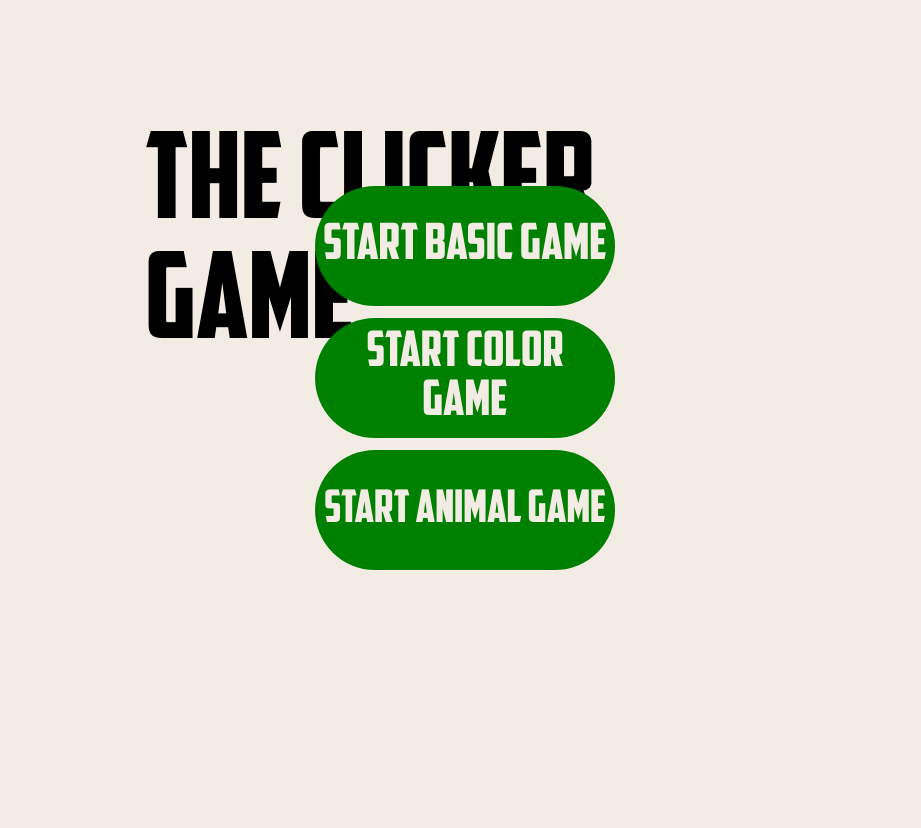
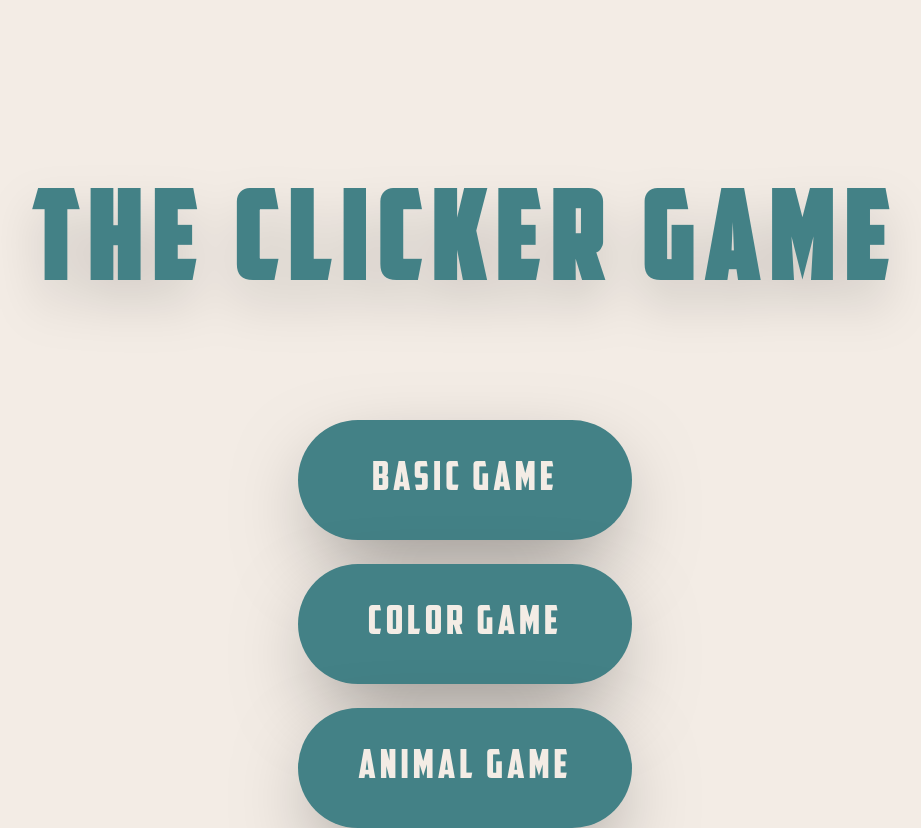
Before and after one commit to kaihochak/clicker, a plain HTML site: page index.html in a window 1280 px wide. Shown: the whole page, without its empty margins (175-1096 px from the left). Before the commit the page ends 800 px from the top, so only its background shows below. Drawn offline with nearby package versions, Linux system fonts and the light colour scheme.

Commit message:
starting page without functionality

```diff
--- a/index.html
+++ b/index.html
@@ -1,20 +1,52 @@
 <!DOCTYPE html>
 <html>
+
 <head>
-    <link rel="stylesheet" type="text/css" href="styles.css">
+    <meta charset="UTF-8" />
+    <meta name="viewport" content="width=device-width, initial-scale=1.0" />
+    <script src="https://cdn.tailwindcss.com"></script>
+    <link rel="stylesheet" type="text/css" href="styles.css" />
 </head>
-<title> the CLICKER game </title>
+<title>the CLICKER game</title>
+
 <body>
-    <div id="background">
-        <div id="startScreen">
-        <p id="titleHeader"> the CLICKER game </p>
-        <div id="checkboxContainer">
+    <!-- Start -->
+    <div class="flex flex-col justify-center">
+        <h1 class="text-[#438186] text-center tracking-widest drop-shadow-2xl
+               pt-20 pb-10 px-10 font-light text-[60px]
+               sm:pt-40 sm:pb-20 sm:px-20 sm:font-bold sm:text-[120px] ">
+            the CLICKER game
+        </h1>
+        <div class="flex flex-col mx-auto gap-y-6">
+            <button id="start"
+                    class="bg-[#438186] text-[#F3ECE5] weight-normal
+                    rounded-full tracking-widest font-light
+                    shadow-[0_30px_85px_-24px_rgb(0,0,0,0.5)]
+                    text-[20px] px-[40px] py-[20px]
+                    sm:text-[40px] sm:px-[60px] sm:py-[30px]">
+                BASIC GAME
+            </button>
+            <button id="colorStart"
+                    class="bg-[#438186] text-[#F3ECE5] weight-normal
+                    rounded-full tracking-widest font-light
+                    shadow-[0_30px_85px_-24px_rgb(0,0,0,0.5)]
+                    text-[20px] px-[40px] py-[20px]
+                    sm:text-[40px] sm:px-[60px] sm:py-[30px]">
+                COLOR GAME
+            </button>
 
-            <button id="start">START BASIC GAME</button>
-            <button id="colorStart">START COLOR GAME</button>
-            <button id="animalStart">START ANIMAL GAME</button>
+            <button id="animalStart"
+                    class="bg-[#438186] text-[#F3ECE5] weight-normal
+                    rounded-full tracking-widest font-light
+                    shadow-[0_30px_85px_-24px_rgb(0,0,0,0.5)]
+                    text-[20px] px-[40px] py-[20px]
+                    sm:text-[40px] sm:px-[60px] sm:py-[30px]">
+                ANIMAL GAME
+            </button>
         </div>
     </div>
+
+    <!-- Game -->
     <div id="game">
         <button id="randomButton"></button>
         <button id="fakeButton"></button>
@@ -23,6 +55,7 @@
         <p id="colorText"></p>
     </div>
 
+    <!-- Winning Screen -->
     <div id="winScreen">
         <p>Total time:</p>
         <p id="totalTime"></p>
@@ -30,7 +63,7 @@
         <p id="time"></p>
         <button id="restart">restart</button>
     </div>
-    </div>
     <script src="script.js"></script>
 </body>
+
 </html>
--- a/styles.css
+++ b/styles.css
@@ -16,24 +16,7 @@ body {
     border: none;
     display: none;
 }
-#titleHeader {
-    font-size: 120px;
-    position: fixed;
-    align-items: center; /* Center horizontally */
-    left:50%;
-    transform: translate(-50%, 0);
-    display:block;
-}
 
-#checkboxContainer {
-    font-size: 18px;
-    position: fixed;
-    align-items: center; /* Center horizontally */
-    bottom:0;
-    left:50%;
-    margin-bottom: 20px; /* Add margin to separate the checkbox from the button */
-    transform: translate(-50%, -50%);
-}
 #fakeButton {
     position: absolute;
     width: 250px;
@@ -44,6 +27,7 @@ body {
     border: none;
     display: none;
 }
+
 #game {
     display: none;
 }
@@ -70,43 +54,8 @@ body {
     top: 0;
     z-index: 3;
 }
-#start {
-    width: 300px;
-    height: 120px;
-    border-radius: 100px; /* Makes the button circular */
-    font-size: 50px;
-    font-family:testfont;
-    background-color: green; /* Set your desired background color */
-    color: #F3ECE5; /* Set your desired text color */
-    border: none;
-    margin-bottom: 4%;
-    display: inherit;
-}
-#colorStart {
-    width: 300px;
-    height: 120px;
-    border-radius: 100px; /* Makes the button circular */
-    font-size: 49px;
-    font-family:testfont;
-    background-color: green; /* Set your desired background color */
-    color: #F3ECE5; /* Set your desired text color */
-    border: none;
-    margin-bottom: 4%;
-    display: inherit;
-}
 
-#animalStart {
-    width: 300px;
-    height: 120px;
-    border-radius: 100px; /* Makes the button circular */
-    font-size: 45px;
-    font-family:testfont;
-    background-color: green; /* Set your desired background color */
-    color: #F3ECE5; /* Set your desired text color */
-    border: none;
-    margin-bottom: 4%;
-    display: inherit;
-}
+
 
 #restart {
     position: fixed;
```
Lines whose indentation alone changed are shown as unchanged.
